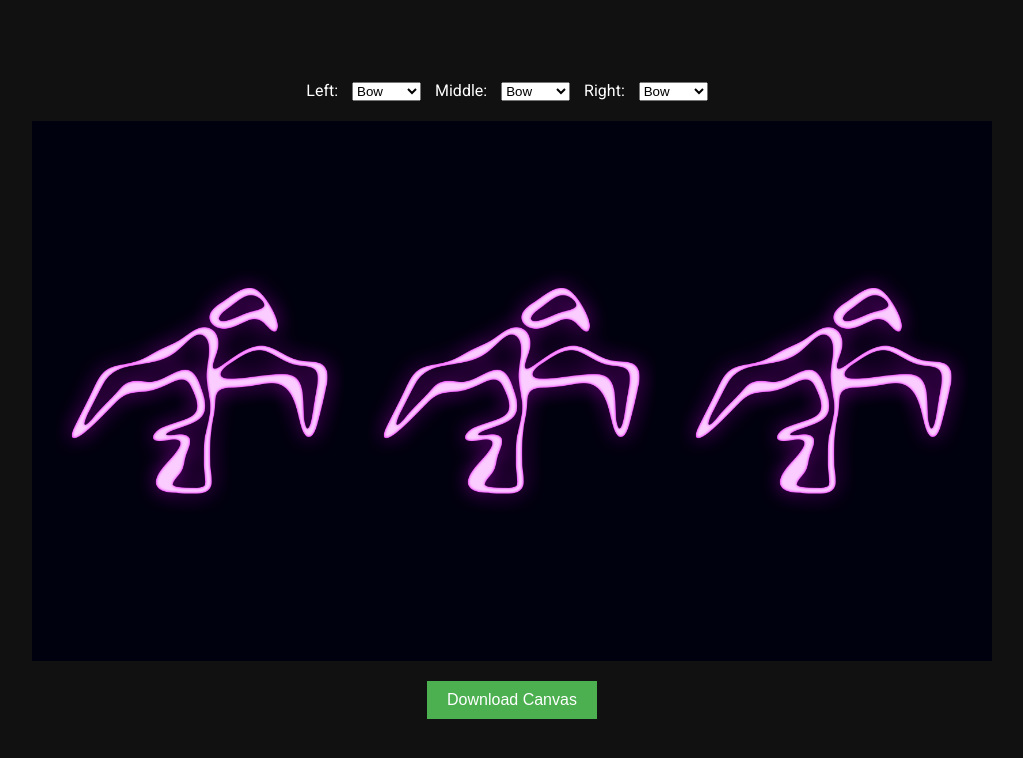
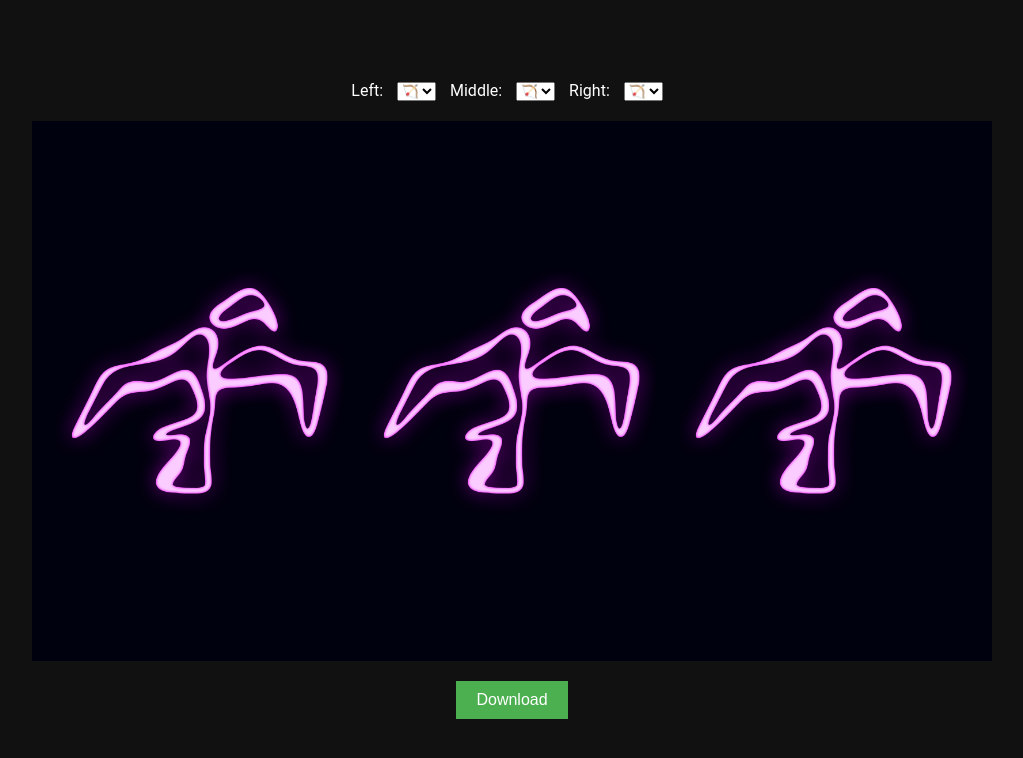
Before and after one commit to cassianx/Urz-Portals, a plain HTML site: page index.html in a window 1280 px wide. Shown: the whole page, without its empty margins (128-1151 px from the left). Drawn offline with Linux system fonts and the light colour scheme; a web font is replaced by a local one.

Commit message:
Introduced emojis

```diff
--- a/index.html
+++ b/index.html
@@ -3,8 +3,8 @@
 <head>
     <meta charset="UTF-8">
     <meta name="viewport" content="width=device-width, initial-scale=1.0">
-    <title>Urzikstan Portal Codes</title>
-    <link rel="stylesheet" href="https://fonts.googleapis.com/css2?family=Roboto:wght@400&display=swap">
+    <title>Dropdown Form with Canvas</title>
+    <link rel="stylesheet" href="https://fonts.googleapis.com/css2?family=Noto+Emoji&display=swap">
     <style>
         body {
             display: flex;
@@ -13,9 +13,9 @@
             height: 100vh;
             margin: 0;
             flex-direction: column;
-            background-color: #111111;
-            color: #fff;
-            font-family: 'Roboto', sans-serif;
+            background-color: #111111; /* Dark Background */
+            color: #fff; /* White Text Color */
+            font-family: 'Roboto', sans-serif; /* Roboto Font */
         }
 
         form {
@@ -24,7 +24,8 @@
         }
 
         select {
-            margin: 0 10px;
+            margin: 0 10px; /* Add margin between form dropdowns */
+            font-family: 'Noto Emoji', sans-serif; /* Noto Emoji Font */
         }
 
         canvas {
@@ -33,11 +34,17 @@
 
         button {
             background-color: #4CAF50;
+            /* Green background */
             border: none;
+            /* Remove borders */
             color: white;
+            /* White text */
             padding: 10px 20px;
+            /* Some padding */
             font-size: 16px;
+            /* Set a font size */
             cursor: pointer;
+            /* Mouse pointer on hover */
         }
     </style>
 </head>
@@ -46,46 +53,46 @@
     <form id="imageForm">
         <label for="dropdownLeft">Left:</label>
         <select id="dropdownLeft" name="dropdownLeft">
-            <option value="B">Bow</option>
-            <option value="C">Candle</option>
-            <option value="G">Giraffes</option>
-            <option value="H">Hook</option>
-            <option value="K">Key</option>
-            <option value="P">Pizza</option>
-            <option value="S">Swan</option>
-            <option value="T">Timer</option>
+            <option value="B">🏹</option>
+            <option value="C">🕯</option>
+            <option value="G">🦒</option>
+            <option value="H">🪝</option>
+            <option value="K">🗝</option>
+            <option value="P">🍕</option>
+            <option value="S">🦢</option>
+            <option value="T">⌛</option>
         </select>
 
         <label for="dropdownMiddle">Middle:</label>
         <select id="dropdownMiddle" name="dropdownMiddle">
             <!-- Same options as dropdownLeft -->
-            <option value="B">Bow</option>
-            <option value="C">Candle</option>
-            <option value="G">Giraffes</option>
-            <option value="H">Hook</option>
-            <option value="K">Key</option>
-            <option value="P">Pizza</option>
-            <option value="S">Swan</option>
-            <option value="T">Timer</option>
+            <option value="B">🏹</option>
+            <option value="C">🕯</option>
+            <option value="G">🦒</option>
+            <option value="H">🪝</option>
+            <option value="K">🗝</option>
+            <option value="P">🍕</option>
+            <option value="S">🦢</option>
+            <option value="T">⌛</option>
         </select>
 
         <label for="dropdownRight">Right:</label>
         <select id="dropdownRight" name="dropdownRight">
             <!-- Same options as dropdownLeft -->
-            <option value="B">Bow</option>
-            <option value="C">Candle</option>
-            <option value="G">Giraffes</option>
-            <option value="H">Hook</option>
-            <option value="K">Key</option>
-            <option value="P">Pizza</option>
-            <option value="S">Swan</option>
-            <option value="T">Timer</option>
+            <option value="B">🏹</option>
+            <option value="C">🕯</option>
+            <option value="G">🦒</option>
+            <option value="H">🪝</option>
+            <option value="K">🗝</option>
+            <option value="P">🍕</option>
+            <option value="S">🦢</option>
+            <option value="T">⌛</option>
         </select>
     </form>
 
     <canvas id="resultCanvas" width="960" height="540" style="background-color: #00010e;"></canvas>
 
-    <button id="downloadButton">Download Canvas</button>
+    <button id="downloadButton">Download</button>
 
     <script>
         function generateCanvas() {
@@ -94,7 +101,7 @@
             const valueMiddle = document.getElementById('dropdownMiddle').value;
             const valueRight = document.getElementById('dropdownRight').value;
 
-            // Generate image URLs
+            // Generate image URLs with .png extension
             const imageUrlLeft = valueLeft + '.png';
             const imageUrlMiddle = valueMiddle + '.png';
             const imageUrlRight = valueRight + '.png';
```
